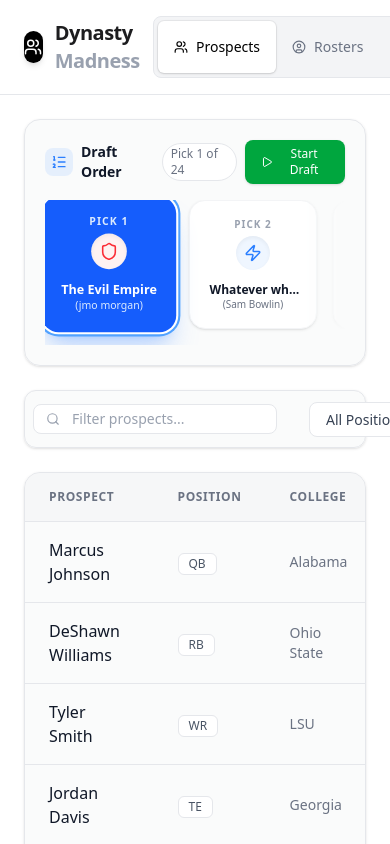
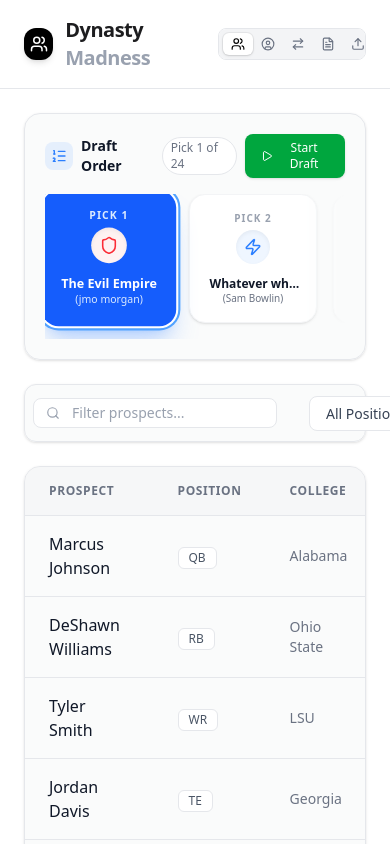
Before and after one commit to chriscazenave-dev/Fantasy-Football-Draft-Tracker, a React (Vite) app in the folder frontend/: page / in a window 390 px wide. Shown: the top 844 px of the page. Built offline with nearby package versions, Linux system fonts and the light colour scheme.

Commit message:
Fix mobile responsiveness for tab navigation
Co-Authored-By: chris.cazenave@windsurf.com <chris.cazenave@windsurf.com>

```diff
--- a/frontend/src/App.jsx
+++ b/frontend/src/App.jsx
@@ -451,7 +451,7 @@ function App() {
             <h1 className="text-xl font-semibold tracking-tight">Dynasty<span className="text-gray-400"> Madness</span></h1>
           </div>
 
-          <div className="flex bg-gray-100 p-1 rounded-lg border border-gray-200 backdrop-blur-md">
+          <div className="flex overflow-x-auto bg-gray-100 p-1 rounded-lg border border-gray-200 backdrop-blur-md">
             {[
               { id: 'prospects', label: 'Prospects', icon: Users },
               { id: 'teams', label: 'Rosters', icon: UserCircle },
@@ -462,14 +462,14 @@ function App() {
               <button
                 key={tab.id}
                 onClick={() => setActiveTab(tab.id)}
-                className={`flex items-center gap-2 px-4 py-1.5 text-sm font-medium rounded-md transition-all duration-200 ${
+                className={`flex items-center gap-1 md:gap-2 px-2 md:px-4 py-1 md:py-1.5 text-sm font-medium rounded-md transition-all duration-200 ${
                   activeTab === tab.id
                     ? 'bg-white text-black shadow-sm ring-1 ring-black/5'
                     : 'text-gray-500 hover:text-gray-900 hover:bg-gray-200/50'
                 }`}
               >
                 <tab.icon size={14} />
-                {tab.label}
+                <span className="hidden md:inline">{tab.label}</span>
               </button>
             ))}
           </div>
```
